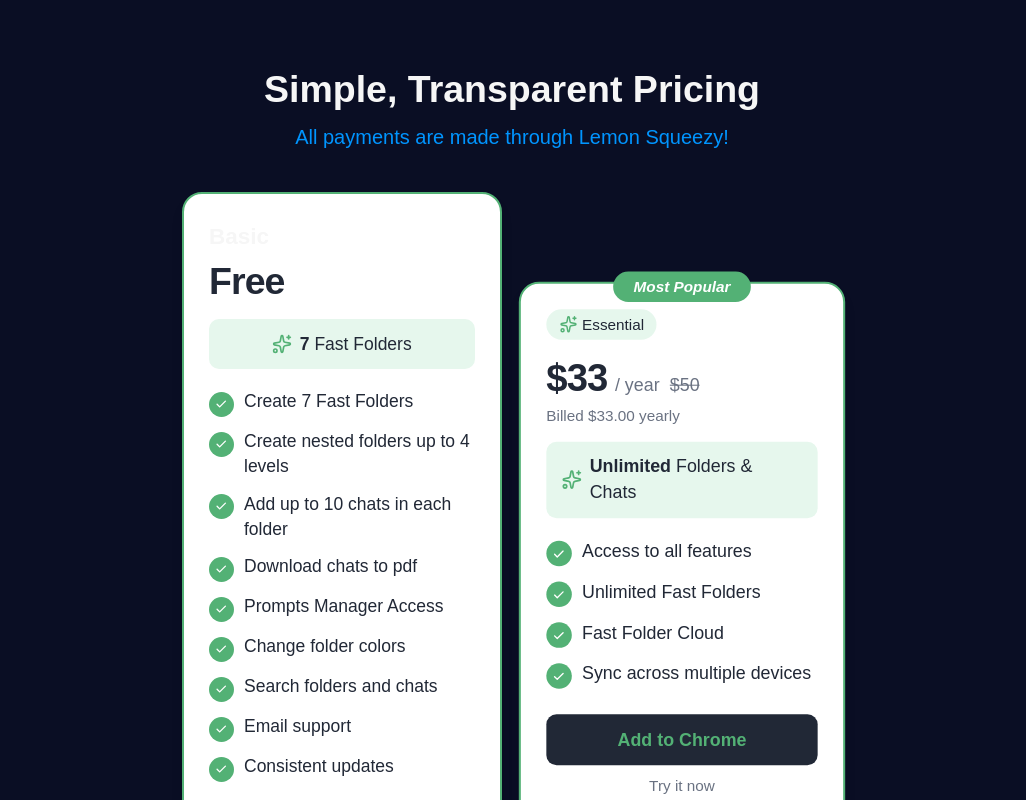
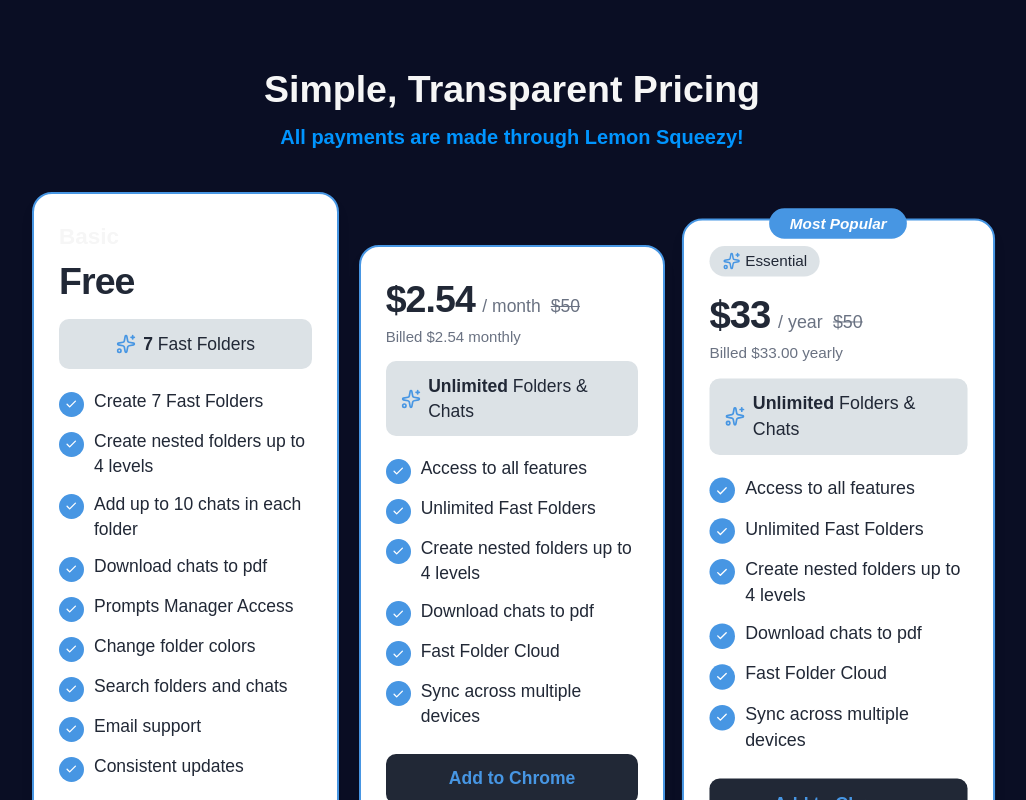
Before and after one commit to SJ-209/fast-folders-lp2, a React (Vite) app: page / in a window 1280 px wide. Shown: the part 2120-2920 px from the top of the page, without its empty margins (128-1154 px from the left). Built offline with nearby package versions, Linux system fonts and the light colour scheme; a web font is replaced by a local one.

Commit message:
update to pricing section

```diff
--- a/src/components/Footer.jsx
+++ b/src/components/Footer.jsx
@@ -4,7 +4,7 @@ function Footer() {
   const [faqItems, setFaqItems] = useState([
     {
       question: "Is my data safe with Fast Folders?",
-      answer: "Yes! We take security very seriously. Your conversation data is stored on your local machine and never leaves your computer.",
+      answer: "If you enable Cloud Sync, your data is stored securely on servers provided by our third-party processor, Supabase. All data transmitted to our cloud servers is encrypted using modern cryptography (HTTPS/SSL).",
       isOpen: false,
     },
     {
--- a/src/components/PricingSection.jsx
+++ b/src/components/PricingSection.jsx
@@ -5,8 +5,8 @@ const CHROME_STORE_URL = 'https://chromewebstore.google.com/detail/fast-folders-
 
 // Image-inspired color palette (#53B175 green, #E6F7ED light green)
 const CARD_STYLE = {
-  green: '#53B175',
-  lightGreen: '#E6F7ED',
+  green: '#4796e3',
+  lightGreen: '#dce2e6',
   darkText: '#212836',
   buttonBg: '#212836',
 };
@@ -130,7 +130,7 @@ function PricingSection() {
           Simple, Transparent Pricing
         </h2>
         <p className="alt-text text-center mb-8 text-sm sm:text-base">
-          All payments are made through Lemon Squeezy!
+          <strong>All payments are made through Lemon Squeezy!</strong>
         </p>
         <div className="flex flex-col sm:flex-row gap-6 sm:gap-4 justify-center items-center max-w-3xl mx-auto">
           <PricingCard
@@ -152,6 +152,24 @@ function PricingSection() {
             buttonText="Add to Chrome"
           />
           <PricingCard
+            // tag="Essential"
+            price="$2.54"
+            perUnit="/ month"
+            originalPrice="$50"
+            billingInfo="Billed $2.54 monthly"
+            monthlyCredits={{ count: "Unlimited", label: "Folders & Chats" }}
+            features={[
+              "Access to all features",
+              "Unlimited Fast Folders",
+              "Create nested folders up to 4 levels",
+              "Download chats to pdf",
+              "Fast Folder Cloud",
+              "Sync across multiple devices"
+            ]}
+            info="Try it now"
+            buttonText="Add to Chrome"
+          />
+          <PricingCard
             tag="Essential"
             price="$33"
             perUnit="/ year"
@@ -161,6 +179,8 @@ function PricingSection() {
             features={[
               "Access to all features",
               "Unlimited Fast Folders",
+              "Create nested folders up to 4 levels",
+              "Download chats to pdf",
               "Fast Folder Cloud",
               "Sync across multiple devices"
             ]}
--- a/src/components/SecuritySection.jsx
+++ b/src/components/SecuritySection.jsx
@@ -1,43 +1,43 @@
-import React from 'react';
-import { Shield, Check } from 'lucide-react';
+// import React from 'react';
+// import { Shield, Check } from 'lucide-react';
 
-function SecuritySection() {
-  return (
-    <section className="py-20 bg-gray-50">
-      <div className="container mx-auto px-4">
-        <div className="flex flex-col md:flex-row items-center gap-12">
-          <div className="flex-1">
-            <Shield className="w-12 h-12 text-blue-600 mb-6" />
-            <h2 className="text-3xl font-bold mb-6">Enterprise-Grade Security</h2>
-            <p className="text-gray-600 mb-8">
-              Your data security is our top priority. We use industry-leading encryption
-              and security measures to keep your files safe and protected.
-            </p>
-            <ul className="space-y-4">
-              {[
-                "End-to-end encryption",
-                "SOC 2 Type II compliant",
-                "GDPR compliant",
-                "Regular security audits"
-              ].map((item, index) => (
-                <li key={index} className="flex items-center gap-3">
-                  <Check className="w-5 h-5 text-green-500" />
-                  <span>{item}</span>
-                </li>
-              ))}
-            </ul>
-          </div>
-          <div className="flex-1">
-            <img
-              src="https://images.unsplash.com/photo-1563986768609-322da13575f3?auto=format&fit=crop&w=600&q=80"
-              alt="Security"
-              className="rounded-lg shadow-xl"
-            />
-          </div>
-        </div>
-      </div>
-    </section>
-  );
-}
+// function SecuritySection() {
+//   return (
+//     <section className="py-20 bg-gray-50">
+//       <div className="container mx-auto px-4">
+//         <div className="flex flex-col md:flex-row items-center gap-12">
+//           <div className="flex-1">
+//             <Shield className="w-12 h-12 text-blue-600 mb-6" />
+//             <h2 className="text-3xl font-bold mb-6">Enterprise-Grade Security</h2>
+//             <p className="text-gray-600 mb-8">
+//               Your data security is our top priority. We use industry-leading encryption
+//               and security measures to keep your files safe and protected.
+//             </p>
+//             <ul className="space-y-4">
+//               {[
+//                 "End-to-end encryption",
+//                 "SOC 2 Type II compliant",
+//                 "GDPR compliant",
+//                 "Regular security audits"
+//               ].map((item, index) => (
+//                 <li key={index} className="flex items-center gap-3">
+//                   <Check className="w-5 h-5 text-green-500" />
+//                   <span>{item}</span>
+//                 </li>
+//               ))}
+//             </ul>
+//           </div>
+//           <div className="flex-1">
+//             <img
+//               src="https://images.unsplash.com/photo-1563986768609-322da13575f3?auto=format&fit=crop&w=600&q=80"
+//               alt="Security"
+//               className="rounded-lg shadow-xl"
+//             />
+//           </div>
+//         </div>
+//       </div>
+//     </section>
+//   );
+// }
 
-export default SecuritySection;
+// export default SecuritySection;
```
